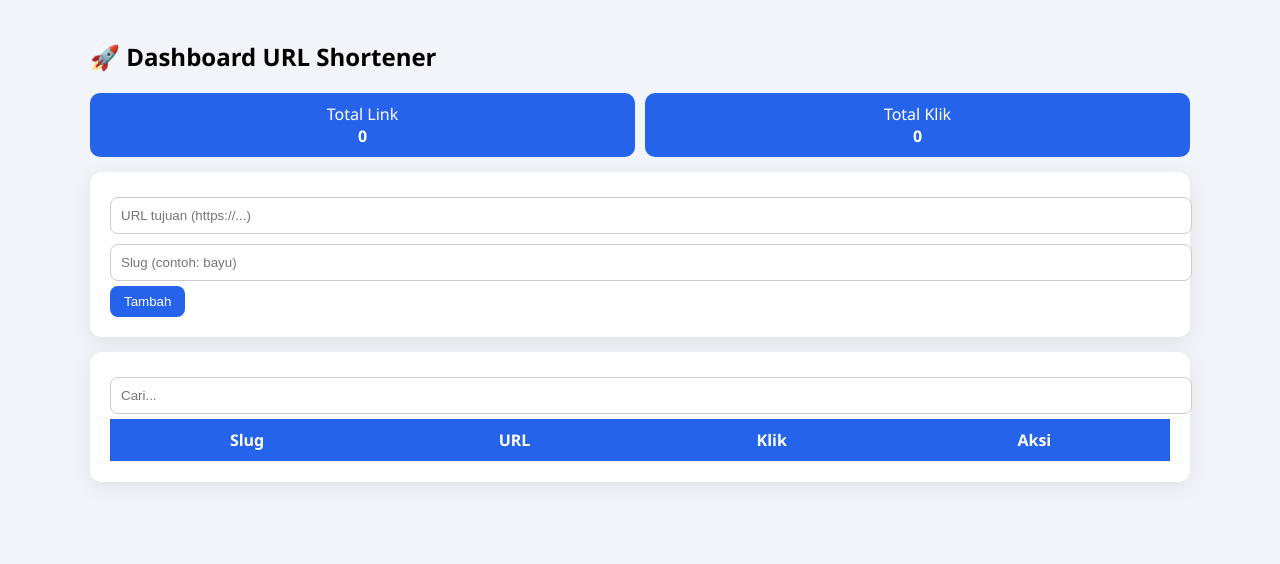
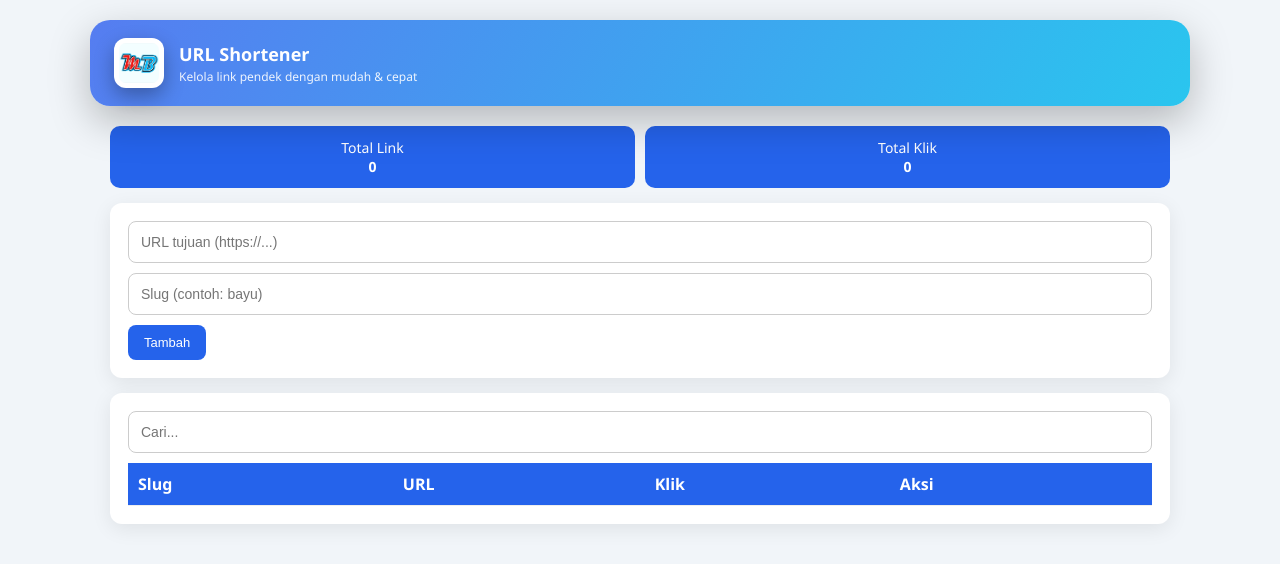
Before and after one commit to yanuar-moga/short, a plain HTML site: page index.html in a window 1280 px wide. Drawn offline with Linux system fonts and the light colour scheme; no server answers.

Commit message:
Update index.html

```diff
--- a/index.html
+++ b/index.html
@@ -6,41 +6,205 @@
 <title>Dashboard Shortener PRO</title>
 
 <style>
-body{font-family:Segoe UI;margin:0;background:#f1f5f9}
-.container{max-width:1100px;margin:auto;padding:20px}
-.card{background:#fff;padding:20px;border-radius:12px;margin-bottom:15px;box-shadow:0 5px 20px rgba(0,0,0,.08)}
-input{width:100%;padding:10px;border-radius:8px;border:1px solid #ccc;margin:5px 0}
-button{padding:8px 14px;border:none;border-radius:8px;background:#2563eb;color:#fff;cursor:pointer}
-button:hover{background:#1d4ed8}
-table{width:100%;border-collapse:collapse}
-th,td{padding:10px;border-bottom:1px solid #eee}
-th{background:#2563eb;color:white}
-.badge{background:#22c55e;color:#fff;padding:4px 8px;border-radius:6px}
-.stat{display:flex;gap:10px;margin-bottom:15px}
-.stat div{flex:1;background:#2563eb;color:white;padding:10px;border-radius:10px;text-align:center}
+:root{
+    --primary:#3b82f6;
+    --secondary:#22d3ee;
+    --accent:#6366f1;
+}
+
+*{box-sizing:border-box}
+
+body{
+    margin:0;
+    font-family:"Segoe UI",system-ui,Arial,sans-serif;
+    background:#f1f5f9;
+}
+
+/* ================= FLOATING HEADER ================= */
+.top-header{
+    max-width:1100px;
+    margin:20px auto;
+    display:flex;
+    align-items:center;
+    gap:15px;
+    padding:18px 24px;
+    border-radius:20px;
+    color:#fff;
+    background:linear-gradient(120deg,var(--primary),var(--accent),var(--secondary));
+    background-size:300% 300%;
+    animation:gradientFlow 15s ease infinite, floating 5s ease-in-out infinite;
+    box-shadow:0 15px 40px rgba(0,0,0,.25);
+}
+
+@keyframes gradientFlow{
+    0%{background-position:0% 50%}
+    50%{background-position:100% 50%}
+    100%{background-position:0% 50%}
+}
+
+@keyframes floating{
+    0%,100%{transform:translateY(0)}
+    50%{transform:translateY(-4px)}
+}
+
+.top-header img{
+    width:50px;
+    height:50px;
+    border-radius:12px;
+    background:#fff;
+    padding:5px;
+    object-fit:cover;
+    box-shadow:0 8px 20px rgba(0,0,0,.3);
+}
+
+.top-header h1{
+    margin:0;
+    font-size:18px;
+}
+
+.top-header p{
+    margin:2px 0 0;
+    font-size:12px;
+    opacity:.9;
+}
+
+/* ================= CONTAINER ================= */
+.container{
+    max-width:1100px;
+    margin:auto;
+    padding:0 20px 20px;
+}
+
+/* ================= CARD ================= */
+.card{
+    background:#fff;
+    padding:18px;
+    border-radius:12px;
+    margin-bottom:15px;
+    box-shadow:0 5px 20px rgba(0,0,0,.08);
+}
+
+/* ================= INPUT FIX ================= */
+.input-group{
+    width:100%;
+}
+
+.input-group input{
+    width:100%;
+    padding:12px;
+    border-radius:8px;
+    border:1px solid #ccc;
+    margin-bottom:10px;
+    font-size:14px;
+}
+
+/* ================= BUTTON ================= */
+button{
+    padding:10px 16px;
+    border:none;
+    border-radius:8px;
+    background:#2563eb;
+    color:#fff;
+    cursor:pointer;
+    font-size:13px;
+}
+
+button:hover{
+    background:#1d4ed8;
+}
+
+/* ================= TABLE ================= */
+.table-wrapper{
+    width:100%;
+    overflow-x:auto;
+}
+
+table{
+    width:100%;
+    border-collapse:collapse;
+}
+
+th,td{
+    padding:10px;
+    border-bottom:1px solid #eee;
+    text-align:left;
+}
+
+th{
+    background:#2563eb;
+    color:white;
+}
+
+.badge{
+    background:#22c55e;
+    color:#fff;
+    padding:4px 8px;
+    border-radius:6px;
+}
+
+/* ================= STAT ================= */
+.stat{
+    display:flex;
+    gap:10px;
+    margin-bottom:15px;
+}
+
+.stat div{
+    flex:1;
+    background:#2563eb;
+    color:white;
+    padding:12px;
+    border-radius:10px;
+    text-align:center;
+    font-size:14px;
+}
+
+/* ================= RESPONSIVE ================= */
+@media(max-width:600px){
+    .top-header{
+        flex-direction:column;
+        align-items:flex-start;
+    }
+}
 </style>
 </head>
 
 <body>
 
+<!-- FLOATING HEADER -->
+<div class="top-header">
+    <img src="assets/logo.jpg" alt="logo">
+    <div>
+        <h1>URL Shortener</h1>
+        <p>Kelola link pendek dengan mudah & cepat</p>
+    </div>
+</div>
+
 <div class="container">
 
-<h2>🚀 Dashboard URL Shortener</h2>
-
+<!-- STAT -->
 <div class="stat">
     <div>Total Link<br><b id="total">0</b></div>
     <div>Total Klik<br><b id="klik">0</b></div>
 </div>
 
+<!-- FORM -->
 <div class="card">
+    <div class="input-group">
         <input id="url" placeholder="URL tujuan (https://...)">
         <input id="slug" placeholder="Slug (contoh: bayu)">
+    </div>
     <button onclick="tambah()">Tambah</button>
 </div>
 
+<!-- DATA -->
 <div class="card">
+
+    <div class="input-group">
         <input id="search" placeholder="Cari..." onkeyup="load()">
+    </div>
 
+    <div class="table-wrapper">
         <table>
             <thead>
                 <tr>
@@ -52,6 +216,8 @@ th{background:#2563eb;color:white}
             </thead>
             <tbody id="data"></tbody>
         </table>
+    </div>
+
 </div>
 
 </div>
@@ -160,7 +326,7 @@ url:url
 
 }
 
-/* 🔐 HAPUS DENGAN PIN (SERVER) */
+/* HAPUS */
 function hapus(slug){
 
 let pin = prompt("Masukkan PIN Admin:");
```
Lines whose indentation alone changed are shown as unchanged.
